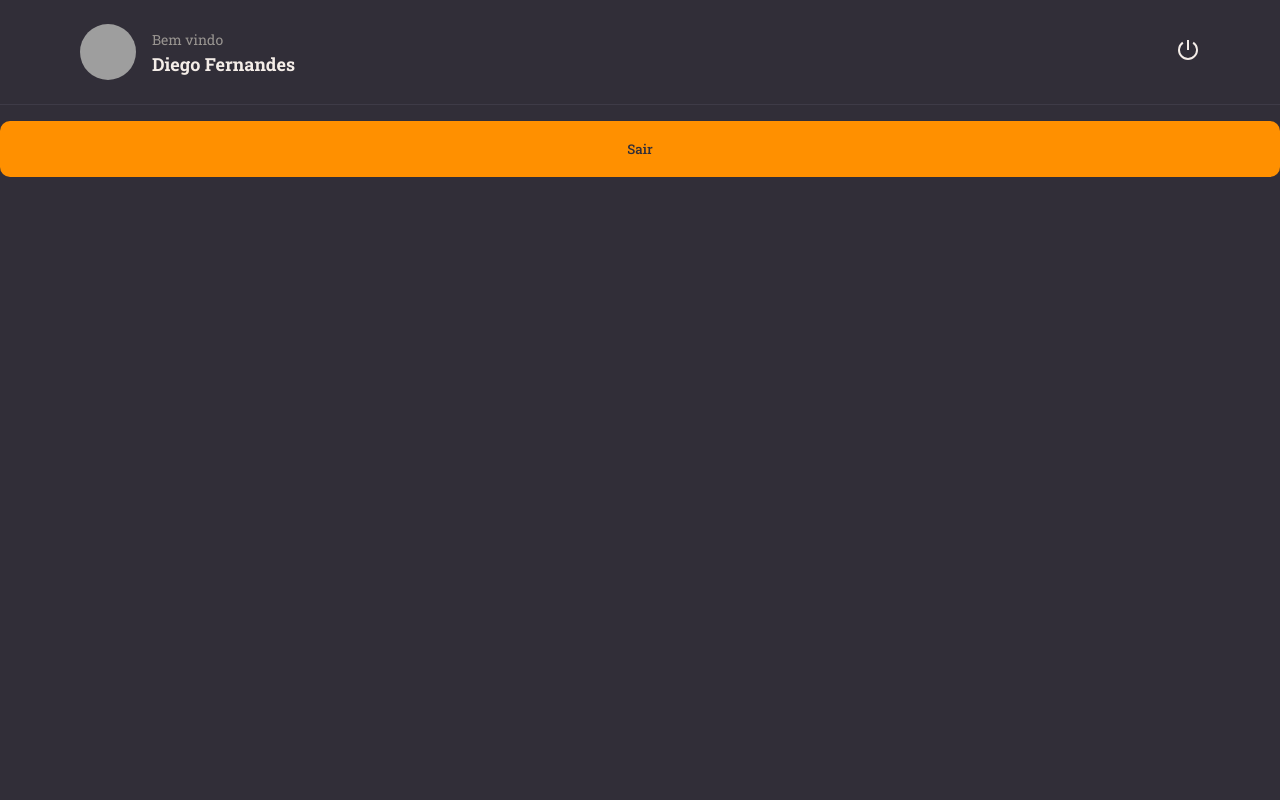
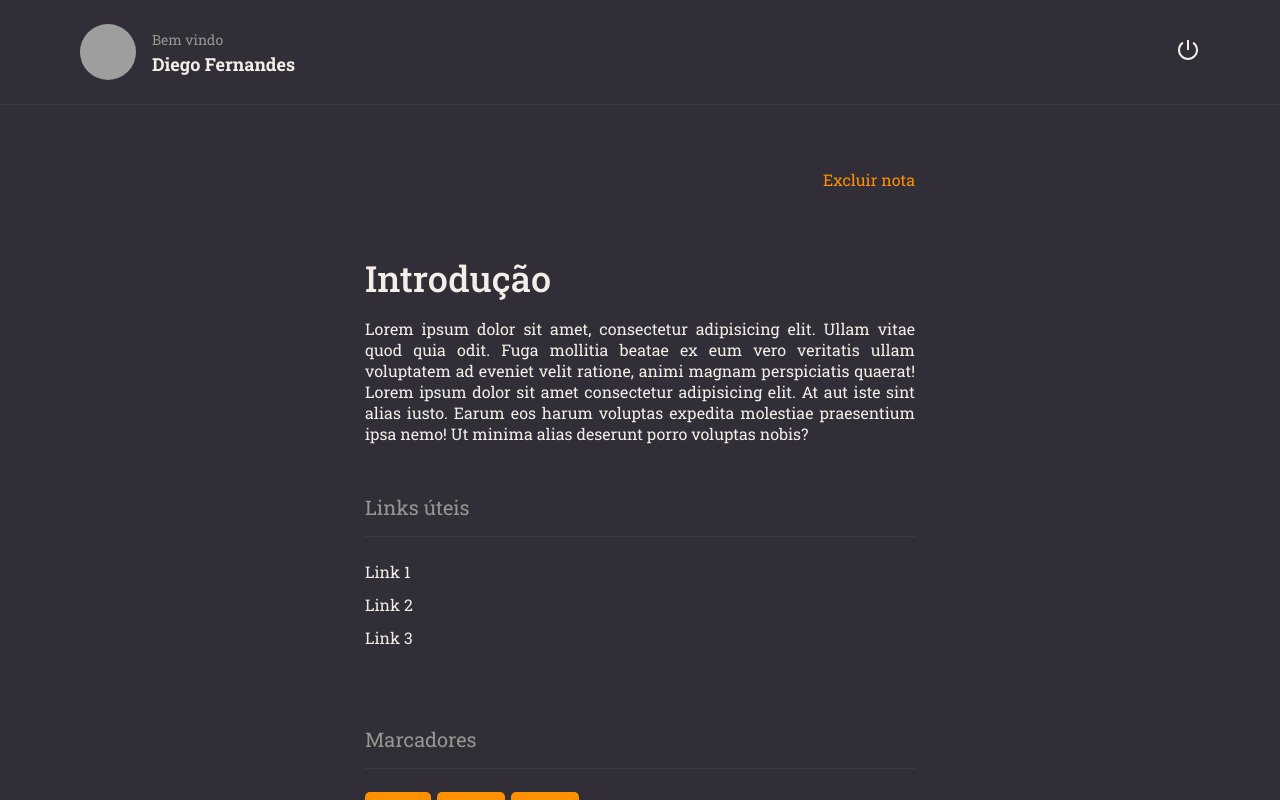
Before and after one commit to joao-milhomem/front_rocketnotes, a React (Vite) app: page / in a window 1280 px wide. Built offline with nearby package versions, Linux system fonts and the light colour scheme; grey boxes are pictures that could not be loaded.

Commit message:
Details finalizado

```diff
--- /dev/null
+++ b/src/components/ButtonText/index.jsx
@@ -0,0 +1,9 @@
+import { Container } from "./styles";
+
+export function ButtonText({ title, ...rest }) {
+  return (
+    <Container type="button" {...rest}>
+      {title}
+    </Container>
+  );
+}
--- /dev/null
+++ b/src/components/ButtonText/styles.js
@@ -0,0 +1,8 @@
+import styled from "styled-components";
+
+export const Container = styled.button`
+  color: ${({ theme }) => theme.COLORS.ORANGE};
+  background: none;
+  border: none;
+  font-size: 16px;
+`;
--- /dev/null
+++ b/src/components/Section/index.jsx
@@ -0,0 +1,10 @@
+import { Container } from "./styles";
+
+export function Section({ title, children }) {
+  return (
+    <Container>
+      <h2>{title}</h2>
+      {children}
+    </Container>
+  );
+}
--- /dev/null
+++ b/src/components/Section/styles.js
@@ -0,0 +1,14 @@
+import styled from "styled-components";
+
+export const Container = styled.section`
+  margin: 50px 0 28px;
+
+  h2 {
+    border-bottom: 1px solid ${({ theme }) => theme.COLORS.BACKGROUND_700};
+    padding-bottom: 16px;
+    margin-bottom: 24px;
+    font-size: 20px;
+    font-weight: 400;
+    color: ${({ theme }) => theme.COLORS.GRAY_100};
+  }
+`;
--- /dev/null
+++ b/src/components/Tag/index.jsx
@@ -0,0 +1,9 @@
+import { Container } from "./styles";
+
+export function Tag({title}) {
+  return (
+    <Container>
+      {title}
+    </Container>
+  )
+}
--- /dev/null
+++ b/src/components/Tag/styles.js
@@ -0,0 +1,10 @@
+import styled from "styled-components";
+
+export const Container = styled.span`
+  font-size: 12px;
+  padding: 5px 14px;
+  border-radius: 5px;
+  margin-right: 6px;
+  color: ${({ theme }) => theme.COLORS.BACKGROUND_900};
+  background-color: ${({ theme }) => theme.COLORS.ORANGE};
+`;
--- a/src/pages/Details/index.jsx
+++ b/src/pages/Details/index.jsx
@@ -1,12 +1,53 @@
 import { Button } from "../../components/Button";
+import { ButtonText } from "../../components/ButtonText";
 import { Header } from "../../components/header";
-import { Container } from "./styles";
+import { Section } from "../../components/Section";
+import { Tag } from "../../components/Tag";
+import { Container, List, Content } from "./styles";
 
 export function Details() {
   return (
     <Container>
-      <Header/>
-      <Button title="Sair"/>
+      <Header />
+
+      <main>
+        <Content>
+          <ButtonText title="Excluir nota" />
+
+          <h1>Introdução</h1>
+          <p>
+            Lorem ipsum dolor sit amet, consectetur adipisicing elit. Ullam
+            vitae quod quia odit. Fuga mollitia beatae ex eum vero veritatis
+            ullam voluptatem ad eveniet velit ratione, animi magnam perspiciatis
+            quaerat! Lorem ipsum dolor sit amet consectetur adipisicing elit. At
+            aut iste sint alias iusto. Earum eos harum voluptas expedita
+            molestiae praesentium ipsa nemo! Ut minima alias deserunt porro
+            voluptas nobis?
+          </p>
+
+          <Section title="Links úteis">
+            <List>
+              <li>
+                <a href="">Link 1</a>
+              </li>
+              <li>
+                <a href="">Link 2</a>
+              </li>
+              <li>
+                <a href="">Link 3</a>
+              </li>
+            </List>
+          </Section>
+
+          <Section title="Marcadores">
+            <Tag title="Teste 1" />
+            <Tag title="Teste 2" />
+            <Tag title="Teste 3" />
+          </Section>
+
+          <Button title="Salvar" />
+        </Content>
+      </main>
     </Container>
-  )
+  );
 }
--- a/src/pages/Details/styles.js
+++ b/src/pages/Details/styles.js
@@ -6,4 +6,45 @@ export const Container = styled.div`
   grid-template-areas: "header" "content";
   width: 100%;
   height: 100vh;
+
+  > main {
+    grid-area: content;
+    overflow-y: auto;
+    padding: 64px 0;
+  }
 `;
+
+export const List = styled.ul`
+  list-style: none;
+
+  > li {
+    margin-top: 12px;
+
+    a {
+      color: ${({ theme }) => theme.COLORS.WHITE};
+    }
+  }
+`;
+export const Content = styled.div`
+  max-width: 550px;
+  margin: 0 auto;
+
+  display: flex;
+  flex-direction: column;
+
+  > button:first-child {
+    align-self: end;
+  }
+
+  > h1 {
+     font-size: 36px;
+     font-weight: 500;
+     padding-top: 64px;
+  }
+
+  >p{
+    font-size: 16px;
+    margin-top: 16px;
+    text-align: justify;
+  }
+`;
```
